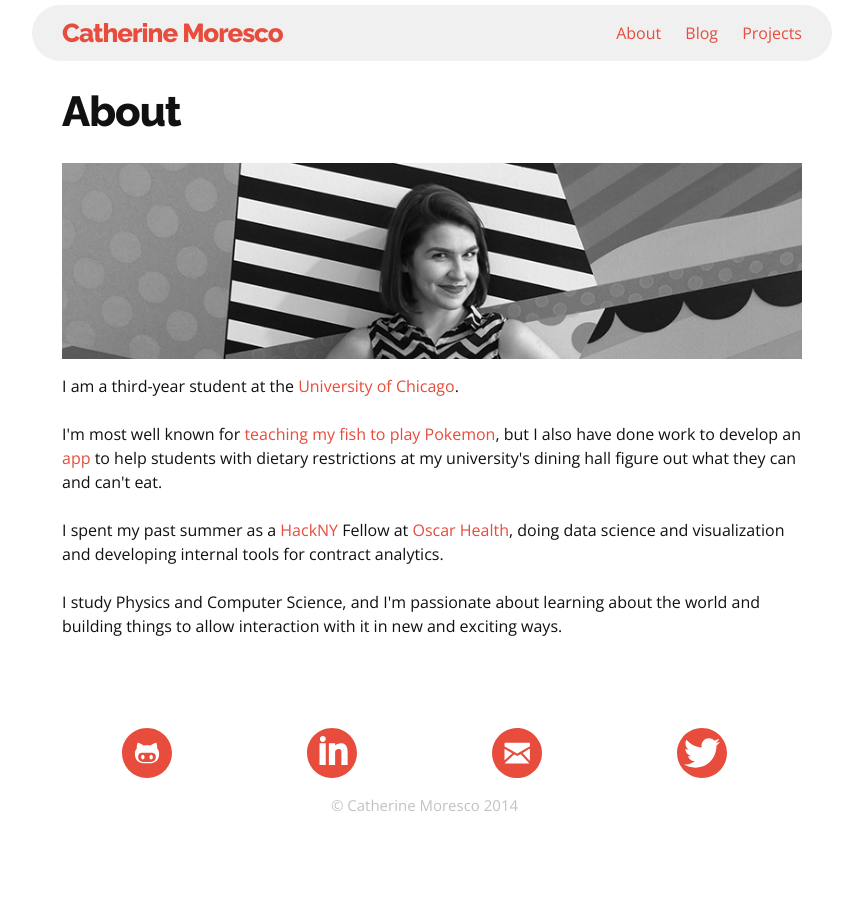
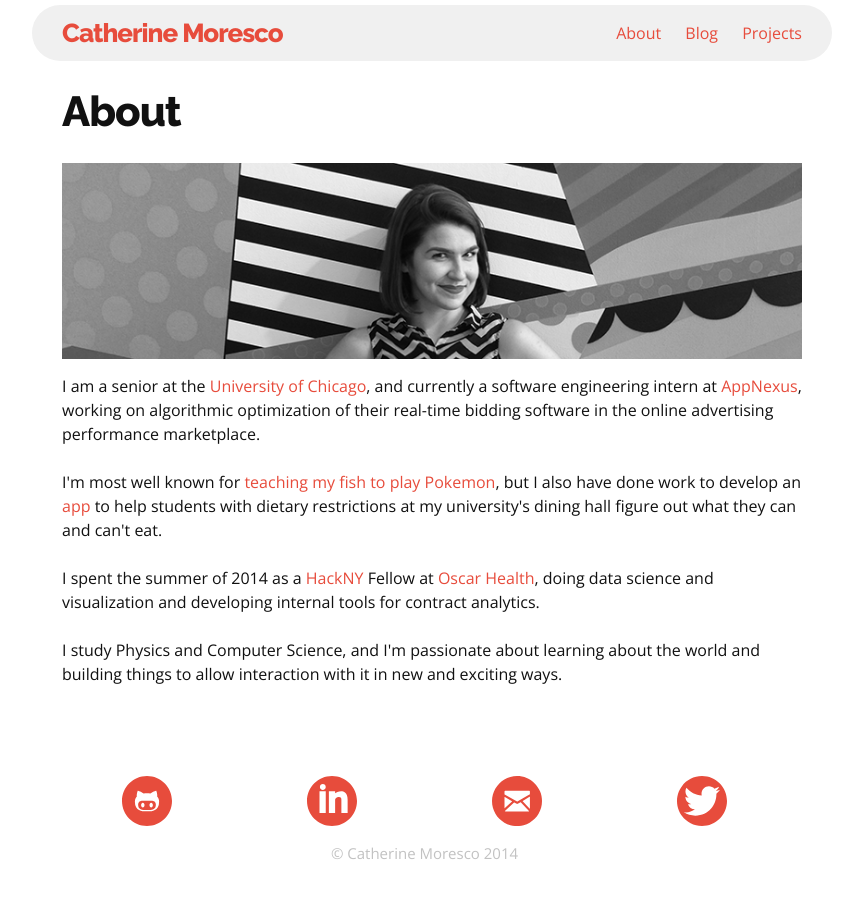
Before and after one commit to catherinemoresco/catherinemoresco.github.io, a Jekyll site: the page built from about.md, in a window 1280 px wide. Shown: the whole page, without its empty margins (208-1071 px from the left). Built offline with Jekyll 4.4.1, drawn with Linux system fonts in a browser that asks for light colours; some web fonts are replaced; Markdown is read by kramdown in place of the engine named in the settings.

Commit message:
update about.md

```diff
--- a/about.md
+++ b/about.md
@@ -7,12 +7,12 @@ permalink: /about/
 <img src="/img/selfie.png" style="width:100%; margin-left:auto; margin-right:auto; display:block">
 
 <p>
-I am a third-year student at the <a href="http://uchicago.edu">University of Chicago</a>.
+I am a senior at the <a href="http://uchicago.edu">University of Chicago</a>, and currently a software engineering intern at <a href="http://www.appnexus.com/">AppNexus</a>, working on algorithmic optimization of their real-time bidding software in the online advertising performance marketplace.
 
 <br><br>
 I'm most well known for <a href="/projects/">teaching my fish to play Pokemon</a>, but I also have done work to develop an <a href="/projects">app</a> to help students with dietary restrictions at my university's dining hall figure out what they can and can't eat.
 <br><br>
-I spent my past summer as a <a href="http://hackny.org/a/">HackNY</a> Fellow at <a href="http://hioscar.com">Oscar Health</a>, doing data science and visualization and developing internal tools for contract analytics.
+I spent the summer of 2014 as a <a href="http://hackny.org/a/">HackNY</a> Fellow at <a href="http://hioscar.com">Oscar Health</a>, doing data science and visualization and developing internal tools for contract analytics.
 <br><br>
 I study Physics and Computer Science, and I'm passionate about learning about the world and building things to allow interaction with it in new and exciting ways.
 </p>
```
